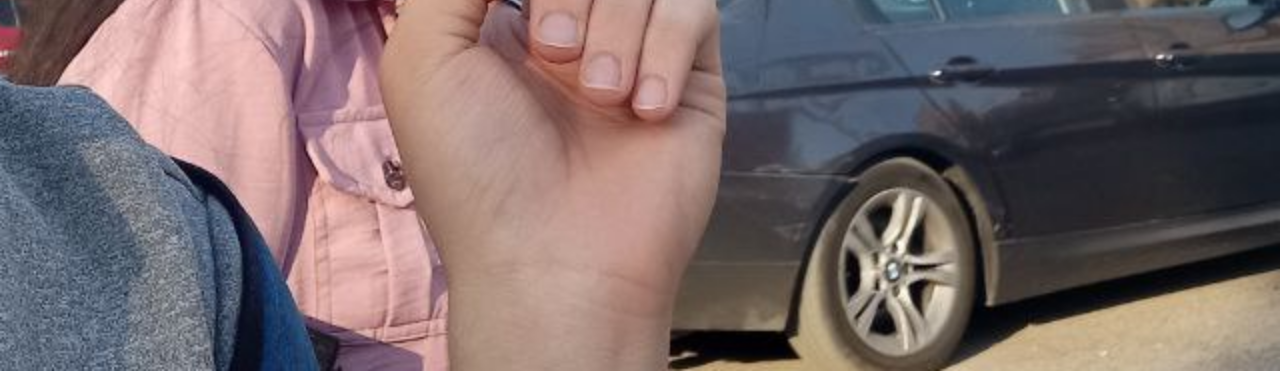
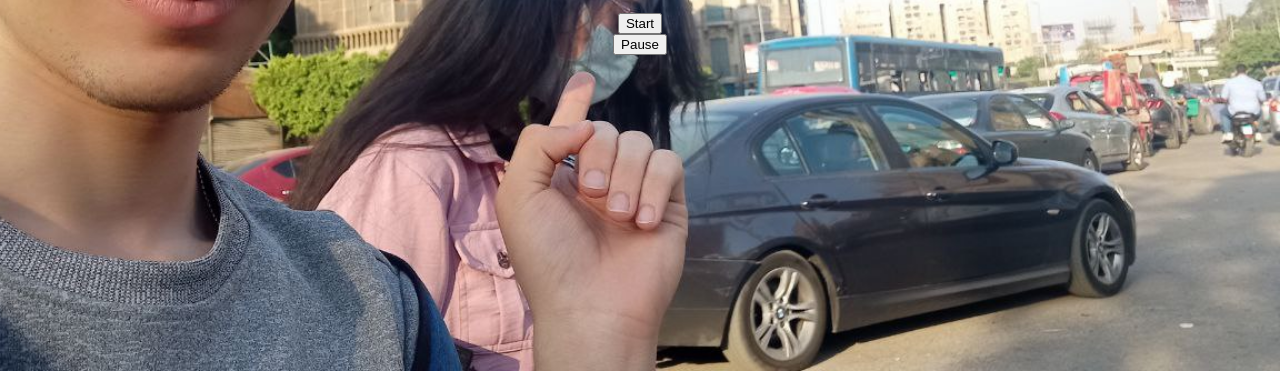
Before and after one commit to PundaLord/HeadacheTimer, a plain HTML site: page index.html in a window 1280 px wide. Shown: the part 429-800 px from the top of the page. Drawn offline with Linux system fonts and the light colour scheme.

Commit message:
Update style.css

```diff
--- a/style.css
+++ b/style.css
@@ -8,9 +8,9 @@ body{
     background-image: url(images/background.jpg);
 
     background-repeat: no-repeat;
-    background-size: 200%;
+    background-size: cover;
     background-position: center center;
-    height: 100%;
+    height: 100vh;
     font-family: "Allura";
     display: flex;
     flex-direction: column;
```
